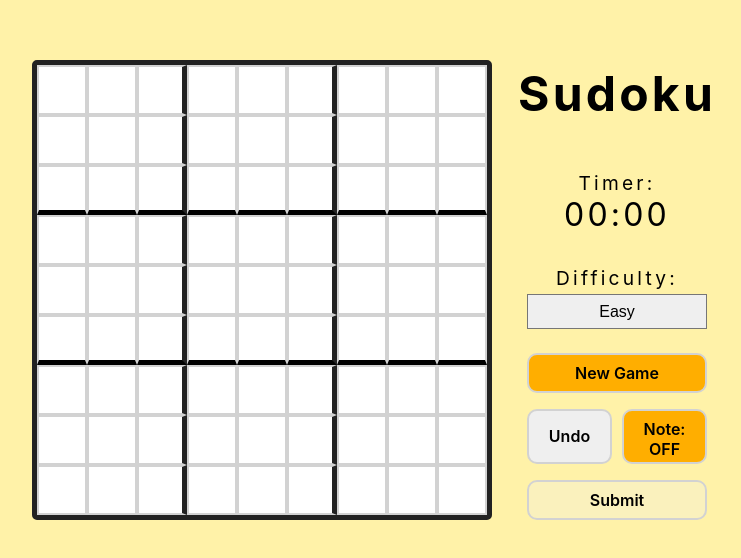
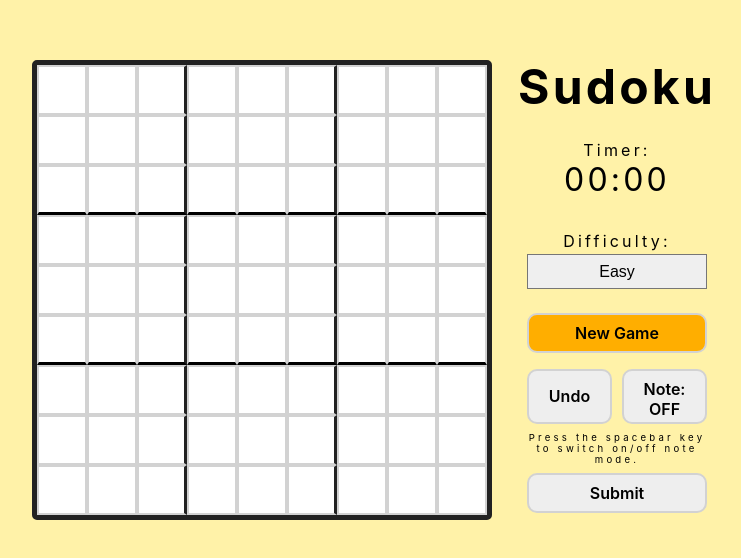
Before and after one commit to tangyvo/sudoku, a React (Create React App) app: page / in a window 1280 px wide. Shown: the part 110-668 px from the top of the page, without its empty margins (253-994 px from the left). Built offline with nearby package versions, Linux system fonts and the light colour scheme.

Commit message:
refactoring and adding comments

```diff
--- a/src/App.js
+++ b/src/App.js
@@ -9,19 +9,38 @@ const App = () => {
   const [gridHistory, setGridHistory] = useState([]);
   const [grid, setGrid] = useState(Array(81).fill(""));
   const [difficulty, setDifficulty] = useState("easy");
-  const [gameStart, setGameStart] = useState(false);
+  const [isPlaying, setIsPlaying] = useState(false);
   const [timer, setTimer] = useState("00:00");
-  const [fullGrid, setFullGrid] = useState(false);
+  const [isFullGrid, setIsFullGrid] = useState(false);
   const [error, setError] = useState(false);
-  const [focus, setFocus] = useState(0);
-  const [note, setNote] = useState(false);
-  const [noteArr, setNoteArr] = useState(Array(81).fill([]).map((arr, i) => [i, []]));
-  const [won, setWon] = useState(false);
+  const [focus, setFocus] = useState(null);
+  const [hasWon, setHasWon] = useState(false);
+  const [noteModeOn, setNoteModeOn] = useState(false);
+  const [noteArr, setNoteArr] = useState(
+    Array(81)
+      .fill([])
+      .map((arr, i) => [i, []])
+  );
 
+  // RESET GRID & STARTING STATES
   const newGame = () => {
-    setGameStart(false);
-    setWon(false);
+    document.querySelector(".btn-start").blur();
+    setIsPlaying(false);
+    setHasWon(false);
+    setNoteModeOn(false);
+    setFocus(null);
+    setNoteArr(
+      Array(81)
+        .fill([])
+        .map((arr, i) => [i, []])
+    );
+    getNewPuzzle();
+    setIsFullGrid(false);
+  };
 
+  // API CALL FETCH NEW SUDOKU PUZZLE
+  const getNewPuzzle = () => {
+    console.log("difficulty", difficulty);
     const api = `https://sugoku.herokuapp.com/board?difficulty=${difficulty}`;
     fetch(api)
       .then((response) => response.json())
@@ -30,26 +49,22 @@ const App = () => {
         setGrid(grid);
         setOrginalGrid(grid);
         setGridHistory([grid]);
-        setGameStart(true);
+        setIsPlaying(true);
       });
   };
 
-  // useEffect(() => {
-  //   let array = Array(81).fill([]);
-  //   array = array.map((arr, i) => [i, []]);
-  //   setNoteArr(array);
-  // }, []);
-
+  // CHECK IF PUZZLE IS COMPLETE
   useEffect(() => {
     let emptyBlock = grid.filter((block) => block === "0" || block === "")
       .length;
-    if (emptyBlock === 0 && gameStart) {
-      setFullGrid(true);
+    if (emptyBlock === 0 && isPlaying) {
+      setIsFullGrid(true);
     } else {
-      setFullGrid(false);
+      setIsFullGrid(false);
     }
   }, [grid]);
 
+  // CHECK IF PLAYER HAS WON
   const handleSumbit = () => {
     let noMatch = false;
     for (let arr of Winners) {
@@ -64,22 +79,26 @@ const App = () => {
       }
     }
 
+    // WON - FREEZE TIMER AND SET WIN STATE
     if (!noMatch) {
       setError(false);
-      setWon(true);
+      setHasWon(true);
       let endTime = timer;
       setTimer(endTime);
     }
   };
 
+  // START TIMER WHEN GAME STARTS AND RESET WHEN PLAYER HAS WON
   useEffect(() => {
-    if (!gameStart) return;
+    if (!isPlaying) return;
 
-    if (won) {
+    if (hasWon) {
       let endTime = timer;
       setTimer(endTime);
       return;
     }
+
+    // FORMAT THE TIME TO 00:00
     let seconds = 0;
     let mins;
     let sec = 0;
@@ -101,15 +120,10 @@ const App = () => {
     return () => {
       clearInterval(timeRef);
     };
-  }, [gameStart, won]);
+  }, [isPlaying, hasWon]);
 
-  const handleDifficulty = (e) => {
-    setDifficulty(e.target.value);
-  };
-
+  // ADD NUMBER INPUT TO GRID
   const userInput = (e, index) => {
-    if (note) return;
-
     const input = Number(e.target.value);
     let gridCopy = [...grid];
     if (input >= 1 || input <= 9) {
@@ -119,25 +133,68 @@ const App = () => {
       gridHistoryCopy.push(gridCopy);
       setGridHistory(gridHistoryCopy);
     }
-
     return e.target.value;
   };
 
+  // STORE PREV FOCUS INDEX AS REF SO FOCUS CAN BE REMOVED LATER
   const prevFocusRef = useRef();
 
   useEffect(() => {
     prevFocusRef.current = focus;
   });
 
-  const moveFocus = (e) => {
+  // EVENT LISTENER FOR KEY PRESS
+  useEffect(() => {
+    window.addEventListener("keydown", handleKeypress);
+    return () => {
+      window.removeEventListener("keydown", handleKeypress);
+    };
+  });
+
+  // CHECKS KEY IS PRESSED AND CALLS REVEVANT FUNCTION
+  const handleKeypress = (e) => {
+    if (e.keyCode >= 37 && e.keyCode <= 40) {
+      handleSetFocus(e.keyCode);
+    } else if (isPlaying && e.keyCode === 32) {
+      handleNoteMode();
+    } else if (e.keyCode >= 49 && e.keyCode <= 57 && focus && noteModeOn) {
+      handleNote(e.keyCode);
+    } else {
+      return;
+    }
+  };
+
+  // ADDS AND REMOVE NUMBER FROM NOTES ARRAY FOR THE FOCUSED BLOCK
+  const handleNote = (key) => {
+    let input = (key - 48).toString();
+    let noteArrayCopy = noteArr;
+
+    if (noteArrayCopy[focus][1].includes(input)) {
+      noteArrayCopy[focus][1] = noteArrayCopy[focus][1]
+        .join("")
+        .replace(input, "")
+        .split("");
+    } else {
+      noteArrayCopy[focus][1].push(input);
+    }
+
+    setNoteArr(noteArrayCopy);
+  };
+
+// TOGGLE BETWEEN ON/OFF NOTE MODE
+  const handleNoteMode = () => {
+    setNoteModeOn(!noteModeOn);
+  };
+
+  const handleSetFocus = (key) => {
     let focusCopy = focus;
-    if (e.keyCode === 39) {
+    if (key === 39) {
       focusCopy += 1;
-    } else if (e.keyCode === 40) {
+    } else if (key === 40) {
       focusCopy += 9;
-    } else if (e.keyCode === 37) {
+    } else if (key === 37) {
       focusCopy -= 1;
-    } else if (e.keyCode === 38) {
+    } else if (key === 38) {
       focusCopy -= 9;
     }
 
@@ -146,30 +203,33 @@ const App = () => {
 
     let focusElem = document.getElementById(focusCopy);
 
-    if (focusElem.classList.contains("block")) {
+    if (
+      focusElem.classList.contains("block") ||
+      focusElem.classList.contains("note")
+    ) {
       focusElem.focus();
     } else {
       document.getElementById(prevFocusRef.current).blur();
     }
   };
 
+  // Re-focus cursor on input after turning off note mode
+  useEffect(() => {
+    if (noteModeOn || !focus) return;
+    let focusCopy = focus;
+    let focusElem = document.getElementById(focusCopy);
+    setFocus(focusCopy);
+
+    if (focusElem.classList.contains("block")) {
+      focusElem.focus();
+    } else {
+      document.getElementById(prevFocusRef.current).blur();
+    }
+  }, [noteModeOn]);
+
   const handleFocus = (index) => {
     setFocus(index);
   };
-
-  useEffect(() => {
-    window.addEventListener("keydown", moveFocus);
-    return () => {
-      window.removeEventListener("keydown", moveFocus);
-    };
-  });
-
-  useEffect(() => {
-    window.addEventListener("keydown", handleNote);
-    return () => {
-      window.removeEventListener("keydown", handleNote);
-    };
-  });
 
   const handleUndo = () => {
     let lastStep = gridHistory.length - 2;
@@ -177,29 +237,6 @@ const App = () => {
     setGrid(gridHistory[lastStep]);
     let updateGridHistory = gridHistory.splice(0, gridHistory.length - 1);
     setGridHistory(updateGridHistory);
-  };
-
-  const noteMode = () => {
-    setNote(!note);
-  };
-
-  const handleNote = (e) => {
-    if (e.keyCode < 49 || e.keyCode > 57 || !focus || !note) return;
-    let input = (e.keyCode - 48).toString();
-    let noteArrayCopy = noteArr;
-
-    if (noteArrayCopy[focus][1].includes(input)) {
-      noteArrayCopy[focus][1] = noteArrayCopy[focus][1]
-        .join("")
-        .replace(input, "")
-        .split("");
-      console.log("remove", noteArrayCopy);
-    } else {
-      noteArrayCopy[focus][1].push(input);
-      console.log("ADD", noteArrayCopy);
-    }
-
-    setNoteArr(noteArrayCopy);
   };
 
   return (
@@ -211,24 +248,25 @@ const App = () => {
           userInput={userInput}
           focus={focus}
           handleFocus={handleFocus}
-          gameStart={gameStart}
-          note={note}
+          isPlaying={isPlaying}
+          noteModeOn={noteModeOn}
           noteArr={noteArr}
         />
         <Menu
           newGame={newGame}
-          handleDifficulty={handleDifficulty}
+          handleDifficulty={(e) => setDifficulty(e.target.value)}
           timer={timer}
-          fullGrid={fullGrid}
+          isFullGrid={isFullGrid}
           handleSubmit={handleSumbit}
           error={error}
           undo={handleUndo}
-          gameStart={gameStart}
-          noteMode={noteMode}
-          note={note}
+          isPlaying={isPlaying}
+          handleNoteMode={handleNoteMode}
+          noteModeOn={noteModeOn}
+          gridHistory={gridHistory}
         />
       </div>
-      <Won won={won} newGame={newGame} />
+      <Won won={hasWon} newGame={newGame} />
     </>
   );
 };
--- a/src/component/Game.jsx
+++ b/src/component/Game.jsx
@@ -1,10 +1,9 @@
 import React from "react";
 import Block from "./Block";
 
-const Game = ({ grid, originalGrid, userInput, gameStart, focus, handleFocus, note, noteArr }) => {
+const Game = ({ grid, originalGrid, userInput, isPlaying, focus, handleFocus, noteModeOn, noteArr }) => {
   return (
     <div className="grid">
-      {/* {console.log(grid)} */}
       {grid.map((num, i) => (
         <Block
           key={i}
@@ -12,10 +11,10 @@ const Game = ({ grid, originalGrid, userInput, gameStart, focus, handleFocus, no
           original={originalGrid[i]}
           index={i}
           userInput={userInput}
-          gameStart={gameStart}
+          isPlaying={isPlaying}
           focus={focus}
           handleFocus={handleFocus}
-          note={note}
+          noteModeOn={noteModeOn}
           noteArr={noteArr[i]}
         />
       ))}
--- a/src/component/Menu.jsx
+++ b/src/component/Menu.jsx
@@ -5,20 +5,21 @@ const Menu = ({
   handleSubmit,
   handleDifficulty,
   timer,
-  fullGrid,
+  isFullGrid,
   error,
   undo,
-  gameStart,
-  noteMode,
-  note
+  isPlaying,
+  gridHistory,
+  noteModeOn,
+  handleNoteMode
 }) => {
   return (
     <nav className="menu">
       <h1 className="title">Sudoku</h1>
-      <p>Timer:</p>
+      <p className="subtitle">Timer:</p>
       <div className="timer">{timer}</div>
-      <p>Difficulty:</p>
-      <select onChange={handleDifficulty}>
+      <p className="subtitle">Difficulty:</p>
+      <select className='diffculty' onChange={handleDifficulty}>
         <option value="easy">Easy</option>
         <option value="medium">Medium</option>
         <option value="hard">Hard</option>
@@ -28,23 +29,25 @@ const Menu = ({
       </button>
       <div className="btn-small">
         <button
-          className={gameStart ? "btn btn-undo active" : "btn btn-undo"}
+          className={isPlaying && gridHistory.length > 1 ? "btn btn-undo active" : "btn btn-undo"}
           onClick={undo}
         >
           Undo
         </button>
 
-        <button className="btn btn-notes active" onClick={noteMode}>{note ? 'Note: ON' : 'Note: OFF'}</button>
+        <button className={noteModeOn && isPlaying ? 'btn btn-notes' : isPlaying ? 'btn active' : 'btn'} onClick={handleNoteMode}>{noteModeOn ? 'Note: ON' : 'Note: OFF'}</button>
       </div>
+
+      <p className="note-message">Press the spacebar key to switch on/off note mode.</p>
       <button
-        className={fullGrid ? "btn btn-submit active" : " btn btn-submit"}
-        disabled={fullGrid ? false : true}
+        className={isFullGrid ? "btn btn-submit active" : "btn btn-submit"}
+        disabled={isFullGrid ? false : true}
         onClick={handleSubmit}
       >
         Submit
       </button>
 
-      <p className={error ? "error show" : "error"}>Oops! Try again ...</p>
+      <p className={error ? "error show" : "error"}>Oops! Try again</p>
     </nav>
   );
 };
--- a/src/component/Won.jsx
+++ b/src/component/Won.jsx
@@ -1,8 +1,8 @@
 import React from 'react';
 
-const Won = ({ won, newGame }) => {
+const Won = ({ hasWon, newGame }) => {
     return (
-        <div className={won ? 'won show' : 'won'}>
+        <div className={hasWon ? 'won show' : 'won'}>
             <p>You've Won!</p>
             <button className="btn btn-newgame" onClick={newGame}>Play Again</button>
         </div>
--- a/src/index.scss
+++ b/src/index.scss
@@ -2,7 +2,6 @@
   margin: 0;
   padding: 0;
   box-sizing: border-box;
-  // border: 1px solid red;
 }
 
 body {
@@ -15,23 +14,51 @@ body {
   letter-spacing: 0.2em;
 }
 
-code {
-  font-family: source-code-pro, Menlo, Monaco, Consolas, "Courier New",
-    monospace;
-}
+/* -------------------
+COLOUR VARIABLES
+------------------- */
 
 $dark-gray: rgb(34, 34, 34);
 $gray: rgb(210, 210, 210);
 $light-gray: rgb(238, 238, 238);
 $primary: rgb(255, 242, 168);
 $accent: rgb(255, 174, 0);
+$note: rgb(124, 124, 255);
+
+/* -------------------
+TYPOGRAPHY
+------------------- */
 
 .title {
   text-align: center;
-  padding: 1em 0;
+  padding: 0.5em 0;
   font-size: 3rem;
-  margin-top: 4rem;
+  margin-top: 5rem;
 }
+
+.subtitle {
+  font-size: 1rem;
+}
+
+.error {
+  padding: 0.75em 0;
+  text-align: center;
+  font-size: 0.8rem;
+  width: 180px;
+  opacity: 0;
+  border: 3px dashed red;
+  color: red;
+}
+
+.note-message {
+  font-size: 0.6rem;
+  width: 180px;
+  text-align: center;
+}
+
+/* -------------------
+LAYOUT
+------------------- */
 
 .app {
   display: flex;
@@ -51,7 +78,7 @@ $accent: rgb(255, 174, 0);
 
   :nth-child(9n-6),
   :nth-child(9n-3) {
-    border-right: 5px solid $dark-gray;
+    border-right: 3px solid $dark-gray;
   }
 
   :nth-child(19),
@@ -72,39 +99,8 @@ $accent: rgb(255, 174, 0);
   :nth-child(52),
   :nth-child(53),
   :nth-child(54) {
-    border-bottom: 5px solid black;
+    border-bottom: 3px solid black;
   }
-}
-
-.block,
-.original {
-  width: 50px;
-  height: 50px;
-  border: 2px solid $gray;
-  text-align: center;
-  font-size: 1.5rem;
-  font-weight: 600;
-  outline: none;
-  background-color: white;
-  cursor: pointer;
-  color: $accent;
-
-  // &:focus {
-  //   border: 5px solid $accent;
-  // }
-}
-
-.original {
-  background-color: $light-gray;
-  display: flex;
-  justify-content: center;
-  align-items: center;
-  border: 2px solid $gray;
-  color: $dark-gray;
-}
-
-.focus {
-  border: 3px solid $accent;
 }
 
 .menu {
@@ -116,104 +112,32 @@ $accent: rgb(255, 174, 0);
   min-height: calc(75px * 9);
 }
 
-.btn {
-  font-family: inherit;
-  font-size: 1rem;
-  padding: 0.5em 1em;
-  margin: 0.5em 0;
+/* -------------------
+BLOCKS
+------------------- */
+
+.block,
+.original,
+.notes {
+  width: 50px;
+  height: 50px;
+  border: 2px solid $gray;
+  text-align: center;
+  font-size: 1.5rem;
   font-weight: 600;
   outline: none;
-  width: 180px;
-  border-radius: 10px;
-  border: 2px solid $gray;
-  transition: 250ms ease;
-  color: black;
+  background-color: white;
+  cursor: pointer;
+  color: $accent;
 }
 
-.active {
-  background-color: $accent;
-  cursor: pointer;
-
-  &:hover,
-  &:focus {
-    color: white;
-    letter-spacing: 0.1em;
-  }
-}
-
-p {
-  font-size: 1.2rem;
-}
-
-select {
-  margin: 0.2em 0 1em 0;
-  font-size: 1rem;
-  width: 180px;
-  text-align: center;
-  -webkit-appearance: none;
-  -moz-appearance: none;
-  appearance: none;
-  padding: 0.5em;
-}
-
-option {
-  font-family: inherit;
-
-  text-align: center;
-}
-
-.timer {
-  font-size: 2rem;
-  text-align: center;
-  margin-bottom: 1em;
-}
-
-.error {
-  padding: 0.75em 0;
-  text-align: center;
-  font-size: 1.5rem;
-  height: 100px;
-  width: 180px;
-  opacity: 0;
-  border: 3px dashed $accent;
-}
-
-.won {
-  display: none;
-  position: absolute;
-  top: 50%;
-  left: 50%;
-  transform: translate(-50%, -50%);
-  padding: 3em;
-  background-color: rgba(0, 0, 0, 0.6);
-  color: white;
-  border-radius: 10px;
-  text-align: center;
-
-  p {
-    font-size: 3rem;
-    font-weight: 600;
-  }
-}
-
-.btn-newgame {
-  cursor: pointer;
-}
-
-.btn-small {
+.original {
+  background-color: $light-gray;
   display: flex;
-  width: 180px;
-  justify-content: space-between;
-
-  .btn {
-    width: 85px;
-    height: 55px;
-  }
-}
-
-.show {
-  opacity: 1;
-  display: block;
+  justify-content: center;
+  align-items: center;
+  border: 2px solid $gray;
+  color: $dark-gray;
 }
 
 .notes {
@@ -226,12 +150,12 @@ option {
 
 .note {
   font-size: 10px;
+  color: $note;
   position: absolute;
-  // display: none;
 }
 
-.red {
-  border: 3px solid red;
+.note-mode {
+  border: 3px solid $note;
 }
 
 .note1,
@@ -263,3 +187,111 @@ option {
 .note9 {
   top: 70%;
 }
+
+.focus {
+  display: block;
+  border: 3px solid $accent;
+}
+
+.original-focus {
+  border: 3px solid $dark-gray;
+}
+
+/* -------------------
+BUTTONS
+------------------- */
+
+.btn {
+  font-family: inherit;
+  font-size: 1rem;
+  padding: 0.5em 1em;
+  margin: 0.5em 0;
+  font-weight: 600;
+  outline: none;
+  width: 180px;
+  border-radius: 10px;
+  border: 2px solid $gray;
+  transition: 250ms ease;
+  color: black;
+  background-color: $light-gray;
+}
+
+.active {
+  background-color: $accent;
+  cursor: pointer;
+
+  &:hover,
+  &:focus {
+    color: white;
+    letter-spacing: 0.1em;
+  }
+}
+
+.btn-newgame {
+  cursor: pointer;
+}
+
+.btn-small {
+  display: flex;
+  width: 180px;
+  justify-content: space-between;
+
+  .btn {
+    width: 85px;
+    height: 55px;
+  }
+}
+
+.btn-notes {
+  background-color: $note;
+  color: white;
+  cursor: pointer;
+}
+
+/* -------------------
+MENU COMPONENTS
+------------------- */
+
+.diffculty {
+  margin: 0.2em 0 1em 0;
+  font-size: 1rem;
+  width: 180px;
+  text-align: center;
+  -webkit-appearance: none;
+  -moz-appearance: none;
+  appearance: none;
+  padding: 0.5em;
+}
+
+.timer {
+  font-size: 2rem;
+  text-align: center;
+  margin-bottom: 1em;
+}
+
+/* -------------------
+OTHER
+------------------- */
+
+.won {
+  display: none;
+  position: absolute;
+  top: 50%;
+  left: 50%;
+  transform: translate(-50%, -50%);
+  padding: 3em;
+  background-color: rgba(0, 0, 0, 0.6);
+  color: white;
+  border-radius: 10px;
+  text-align: center;
+
+  p {
+    font-size: 3rem;
+    font-weight: 600;
+  }
+}
+
+.show {
+  opacity: 1;
+  display: block;
+}
```
Also changed, not shown: src/component/Block.jsx (+11 -9 lines), src/component/Notes.jsx (deleted, +0 -17 lines).
